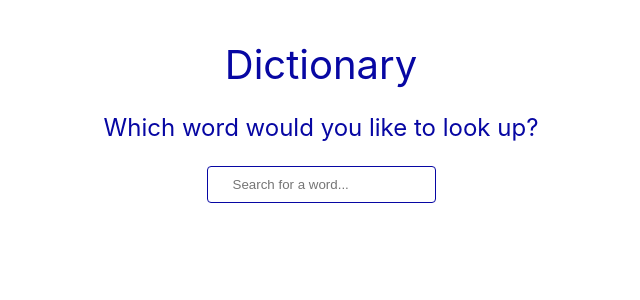
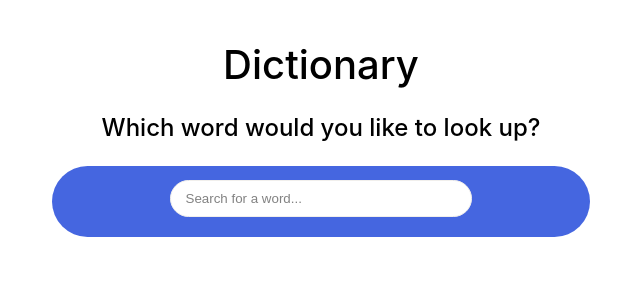
Before and after one commit to Esgagos/dictionary_react_app, a React (Create React App) app: page / in a window 1280 px wide. Shown: the top 300 px of the page, without its empty margins (319-959 px from the left). Built offline with nearby package versions, Linux system fonts and the light colour scheme; no server answers; the HTML template or start-up script is replaced by a standard one.

Commit message:
Added some styling

```diff
--- a/src/Dictionary.js
+++ b/src/Dictionary.js
@@ -1,4 +1,4 @@
-import React, { useState, useRef } from "react";
+import React, { useState, useRef, useEffect, useCallback } from "react";
 import "./dictionary.css";
 import Results from "./Results";
 import axios from "axios";
@@ -7,21 +7,14 @@ export default function Dictionary() {
   const searchValueInputRef = useRef("");
   const apiKey = "6e77343taf210f7060a5ae1ab4ao9183";
 
-  // const processResponse = (response) => {};
-
-  const handleResponse = (response) => {
+  const handleResponse = useCallback((response) => {
     const responses = response.data;
     console.log("responses:", response);
-    // if (response.data) {
-    //   const processedResponse = processResponse(response);
     setWordValues(responses);
-  };
+  }, []);
 
-  const handleSubmit = (event) => {
-    event.preventDefault();
-    const word = searchValueInputRef.current.value;
-    console.log(word);
-
+  const handleLookup = useCallback(
+    (word) => {
       const apiUrl = `https://api.shecodes.io/dictionary/v1/define?word=${word}&key=${apiKey}`;
       axios
         .get(apiUrl)
@@ -29,13 +22,27 @@ export default function Dictionary() {
         .catch((e) => {
           console.log(e);
         });
+    },
+    [handleResponse]
+  );
+
+  const handleSubmit = (event) => {
+    event.preventDefault();
+    let word;
+    word = searchValueInputRef.current.value;
+    handleLookup(word);
   };
+
+  useEffect(() => {
+    handleLookup("sunrise");
+  }, [handleLookup]);
 
   return (
     <div className="dictionary">
       <div className="container">
         <p className="title-name">Dictionary</p>
         <p className="question-search">Which word would you like to look up?</p>
+        <div className="header-container">
           <form on onSubmit={handleSubmit}>
             <input
               type="search"
@@ -45,7 +52,10 @@ export default function Dictionary() {
               id="search-input"
             ></input>
           </form>
+        </div>
+        <div className="body-container">
           <Results results={wordValues} />
+        </div>
       </div>
     </div>
   );
--- a/src/Meaning.js
+++ b/src/Meaning.js
@@ -1,16 +1,17 @@
 import React from "react";
 import Synonyms from "./Synonyms";
+import "./meaning.css";
 export default function Meaning({ meaning }) {
   console.log("meaning: ", meaning);
 
   return (
-    <div>
-      <h3>{meaning.partOfSpeech}</h3>
-      <div>{meaning.definition}</div>
-      <Synonyms synonyms={meaning.synonyms} />
-      <div>
+    <section className="meaning">
+      <h4>{meaning.partOfSpeech}</h4>
+      <div className="word-definition">{meaning.definition}</div>
+      <div className="word-example">
         <em>{meaning.example}</em>
       </div>
-    </div>
+      <Synonyms synonyms={meaning.synonyms} />
+    </section>
   );
 }
--- a/src/Results.js
+++ b/src/Results.js
@@ -1,14 +1,18 @@
 import React from "react";
 import Meaning from "./Meaning";
+import "./results.css";
 export default function Results({ results }) {
   console.log("results: ", results);
   if (results) {
     return (
       <div className="results">
-        <h3>{results.word}</h3>
-        <div>
-          <em>{results.phonetic}</em>
-        </div>
+        <section>
+          <h3>{results.word}</h3>
+          <div>
+            <em className="word-phonetic">/{results.phonetic}/</em>
+          </div>
+        </section>
+
         <div>
           {results.meanings.map((meaning, index) => {
             return <Meaning key={index} meaning={meaning} />;
--- a/src/Synonyms.js
+++ b/src/Synonyms.js
@@ -1,10 +1,10 @@
 import React from "react";
+import "./synonyms.css";
 
 export default function Synonyms({ synonyms }) {
   if (synonyms) {
     return (
       <ul className="synonyms">
-        <strong>Synonyms:</strong>
         {synonyms.map((synonym, index) => (
           <li key={index}>{synonym}</li>
         ))}
--- a/src/dictionary.css
+++ b/src/dictionary.css
@@ -1,18 +1,26 @@
 .question-search {
   font-size: 1.5em;
-  color: #0707a3;
-  font-weight: 400;
+  font-weight: 500;
   font-family: -apple-system;
 }
 .title-name {
   font-size: 2.5em;
-  color: #0707a3;
-  font-weight: 400;
+  font-weight: 500;
   font-family: -apple-system;
   margin-bottom: 0;
 }
 .search-input {
-  border-radius: 4px;
-  padding: 10px 25px;
-  border: 1px solid #0707a3;
+  border-radius: 31px;
+  width: 56%;
+  padding: 10px 1.1vw;
+  border: 1px solid #f0eeea;
 }
+.header-container {
+  background-color: #3156dd;
+  opacity: 0.9;
+  color: white;
+  padding-bottom: 20px;
+  padding-top: 14px;
+  margin: 10px 29vw 0px 29vw;
+  border-radius: 40px;
+}
--- a/src/index.css
+++ b/src/index.css
@@ -1,13 +1,14 @@
 body {
   margin: 0;
-  font-family: -apple-system, BlinkMacSystemFont, 'Segoe UI', 'Roboto', 'Oxygen',
+  /* font-family: -apple-system, BlinkMacSystemFont, 'Segoe UI', 'Roboto', 'Oxygen',
     'Ubuntu', 'Cantarell', 'Fira Sans', 'Droid Sans', 'Helvetica Neue',
-    sans-serif;
+    sans-serif; */
+  font-family: Cerebri Sans, Helvetica, Arial, sans-serif;
   -webkit-font-smoothing: antialiased;
   -moz-osx-font-smoothing: grayscale;
 }
 
 code {
-  font-family: source-code-pro, Menlo, Monaco, Consolas, 'Courier New',
+  font-family: source-code-pro, Menlo, Monaco, Consolas, "Courier New",
     monospace;
 }
--- /dev/null
+++ b/src/meaning.css
@@ -0,0 +1,18 @@
+.meaning h4 {
+  font-size: 1.25em;
+  color: #1e40dd;
+  text-transform: none;
+  font-weight: 500;
+  font-style: italic;
+  margin-bottom: 14px;
+}
+.meaning .word-example {
+  color: rgb(95, 95, 95);
+  font-size: 0.97em;
+  line-height: 2;
+  padding-top: 5px;
+}
+.meaning .word-definition {
+  line-height: 1.5;
+  /* opacity: 0.8; */
+}
--- /dev/null
+++ b/src/results.css
@@ -0,0 +1,26 @@
+section {
+  background-color: rgb(248, 242, 242);
+  border-radius: 20px;
+  box-shadow: rgba(50, 50, 93, 0.25) 0px 2px 5px -1px,
+    rgba(0, 0, 0, 0.3) 0px 1px 3px -1px;
+  margin: 13px 29vw 10px 29vw;
+  text-align: left;
+  padding: 7px 2vw 15px 2vw;
+  text-transform: capitalize;
+}
+
+.results h3 {
+  font-size: 1.5em;
+  font-weight: 500;
+  margin-bottom: 6px;
+  margin-top: 12px;
+  text-transform: capitalize;
+  color: #1e40dd;
+}
+.word-phonetic {
+  color: #00befb;
+  font-size: 1em;
+}
+.results li {
+  list-style-type: none;
+}
--- /dev/null
+++ b/src/synonyms.css
@@ -0,0 +1,12 @@
+.synonyms {
+  padding-left: 0;
+  font-size: 1em;
+  display: flex;
+  flex-wrap: wrap;
+  flex-direction: row;
+  margin-top: 10px;
+}
+.synonyms li {
+  padding-right: 2em;
+  line-height: 2;
+}
```
Lines whose indentation alone changed are shown as unchanged.
